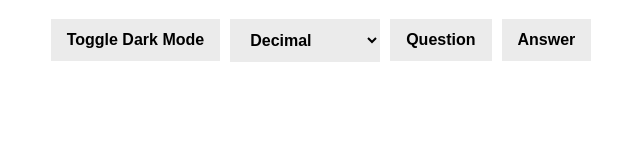
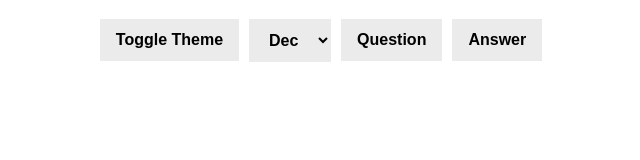
Before and after one commit to Dakskihedron/base-math-generator, a plain HTML site: page index.html in a window 1280 px wide. Shown: the whole page, without its empty margins (319-959 px from the left). Drawn offline with Linux system fonts and the light colour scheme.

Commit message:
Rename elements

```diff
--- a/index.html
+++ b/index.html
@@ -3,7 +3,7 @@
     <head>
         <meta charset="UTF-8">
         <meta name="viewport" content="width=device-width, initial-scale=1.0">
-        <title>Base Generator</title>
+        <title>Base Math Generator</title>
         <link href="styles/styles.css" rel="stylesheet" type="text/css">
         <link href="styles/grid.css" rel="stylesheet" type="text/css">
         <link href="styles/dark.css" rel="stylesheet" type="text/css">
@@ -15,11 +15,11 @@
     <body onload="checkDark()">
         <div class="grid">
             <div class="grid-item">
-                <button onclick="toggleDark()">Toggle Dark Mode</button>
+                <button onclick="toggleDark()">Toggle Theme</button>
                 <select id="select-base">
-                    <option value="10">Decimal</option>
-                    <option value="2">Binary</option>
-                    <option value="16">Hexadecimal</option>
+                    <option value="10">Dec</option>
+                    <option value="2">Bin</option>
+                    <option value="16">Hex</option>
                 </select>
                 <button onclick="randNum()">Question</button>
                 <button onclick="showAnswer()">Answer</button>
```
